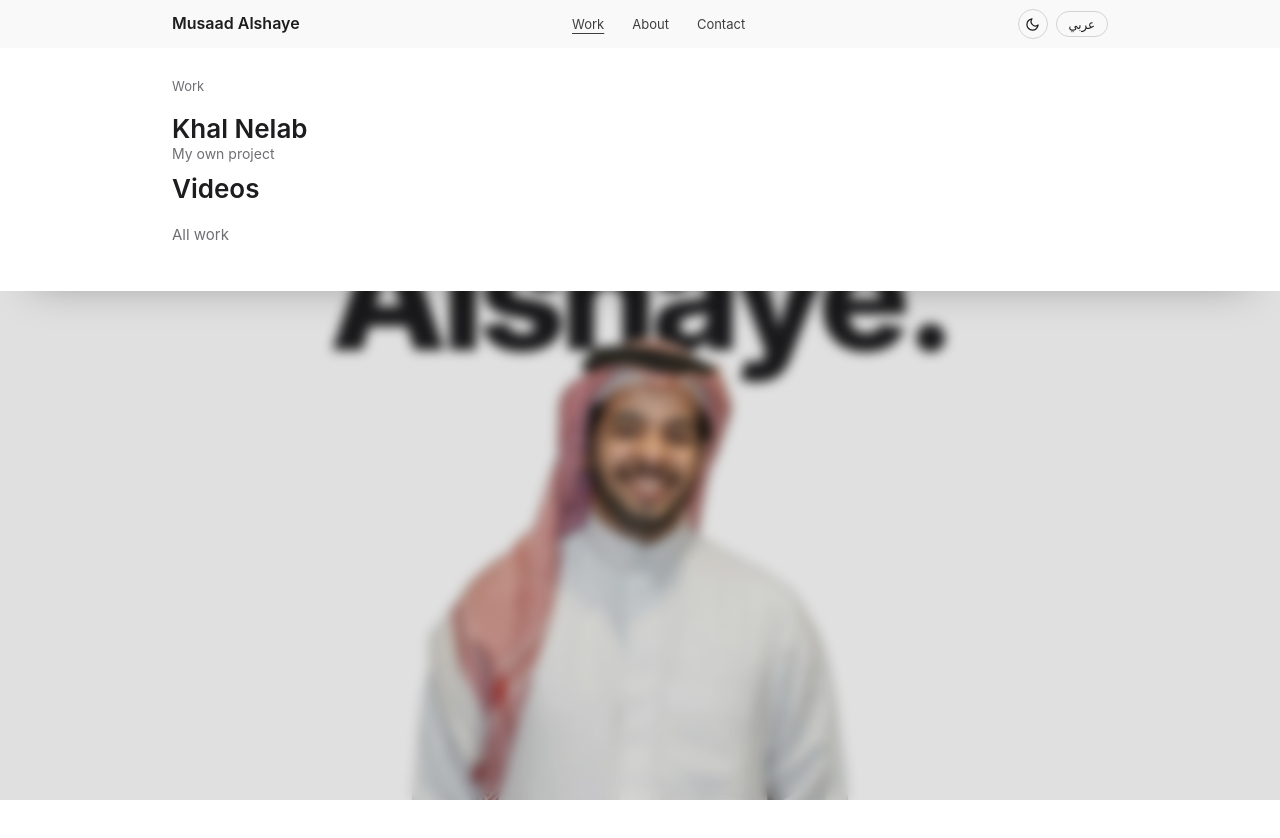
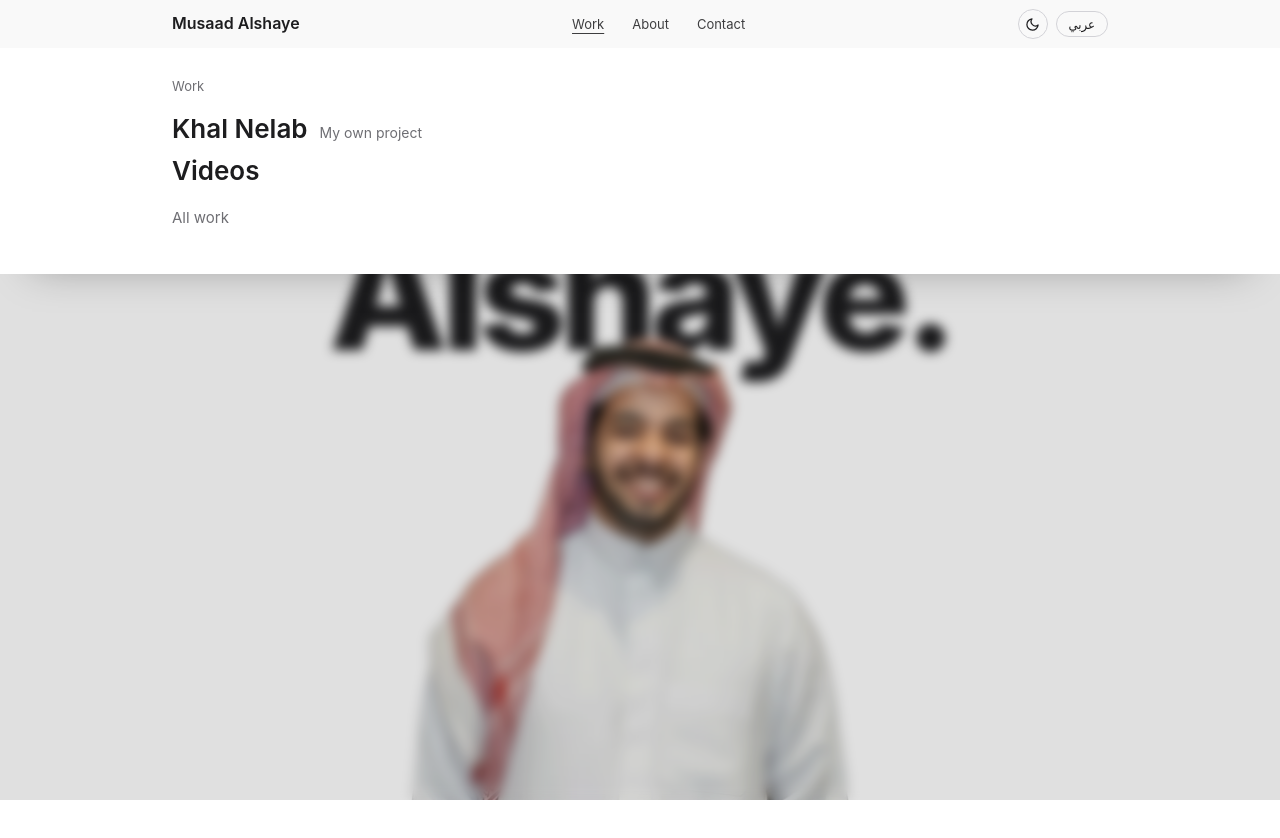
Before and after one commit to iMusaad/Musaad-Portfolio, a plain HTML site: page index.html in a window 1280 px wide. Both pictures are taken after a click on the button "Work". Shown: the top 838 px of the page. Drawn offline with Linux system fonts and the light colour scheme; a small style sheet from the web is missing.

Commit message:
Menu: put 'My own project' beside Khal Nelab
Co-Authored-By: Claude Opus 5.5 <noreply@anthropic.com>
Claude-Session: https://claude.ai/code/session_01BwaXdPRF7ZcmZ1ZV61Bzvq

```diff
--- a/index.html
+++ b/index.html
@@ -292,7 +292,7 @@
   a.fly-big:hover { text-decoration: underline; text-underline-offset: 5px; }
   .fly-li { display: inline-flex; align-items: center; gap: 12px; }
   .fly-li svg { flex: none; border-radius: 4px; }
-  .fly-sub { display: grid; gap: 0; }
+  .fly-sub { display: inline-flex; align-items: baseline; gap: 12px; flex-wrap: wrap; }
   .fly-sub small { font-size: 14px; font-weight: 400; color: var(--gray); }
   .fly-small { font-size: 15px; color: var(--gray); margin-top: 8px; }
   .fly-small:hover { color: var(--ink); }
```
